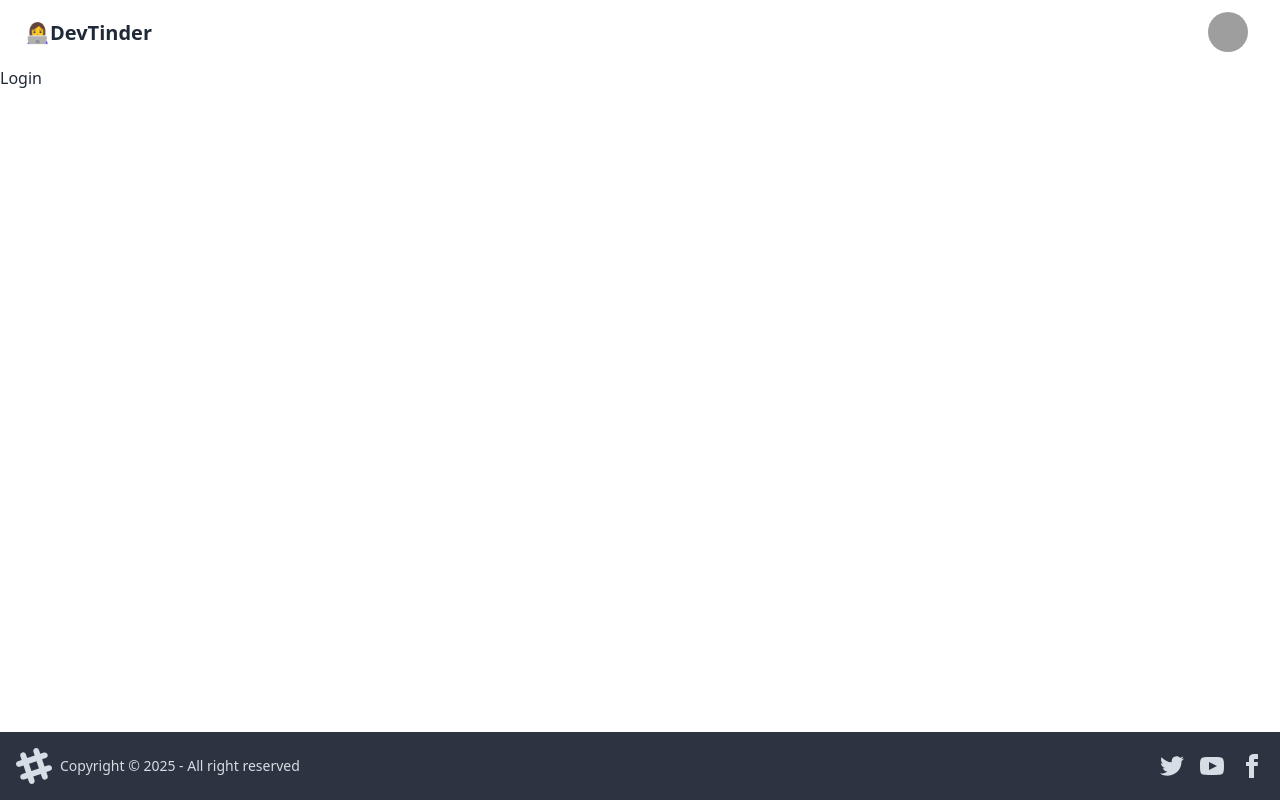
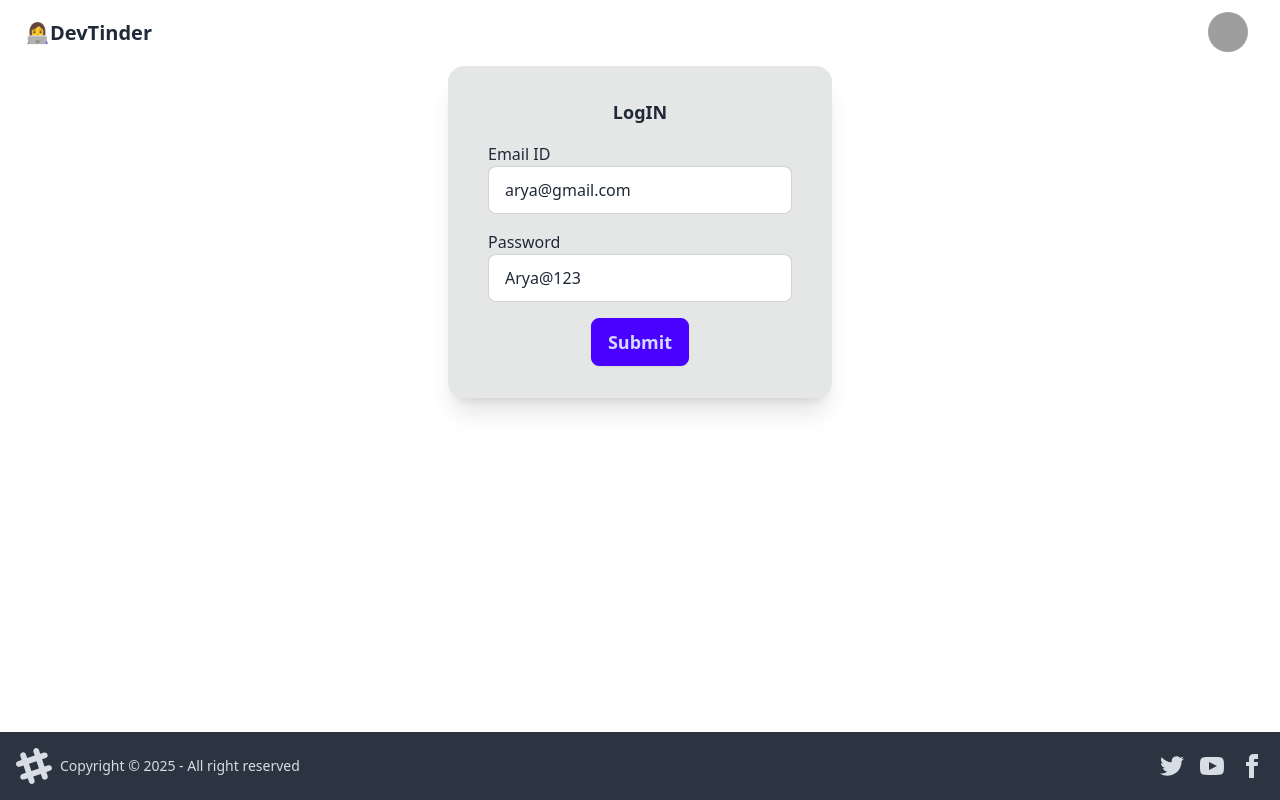
Before and after one commit to riteshyaaa/devTinder-web, a React (Vite) app: page /login in a window 1280 px wide. Built offline with nearby package versions, Linux system fonts and the light colour scheme; grey boxes are pictures that could not be loaded.

Commit message:
Add axios and CORS support; update Login component for API integration

```diff
--- a/package.json
+++ b/package.json
@@ -11,6 +11,8 @@
   },
   "dependencies": {
     "@tailwindcss/vite": "^4.0.3",
+    "axios": "^1.7.9",
+    "cors": "^2.8.5",
     "react": "^18.3.1",
     "react-dom": "^18.3.1",
     "react-router-dom": "^6.29.0"
--- a/src/Login.jsx
+++ b/src/Login.jsx
@@ -1,9 +1,66 @@
-import React from 'react'
+import React, { useState } from "react";
+import axios from "axios";
 
 const Login = () => {
+  const [email, setEmail] = useState("arya@gmail.com");
+  const [password, setPassword] = useState("Arya@123");
+
+  const handleSubmit = async () => {
+
+    try {
+
+      const res = await axios.post(
+        "http://localhost:3000/login",
+        {
+          email,
+          password
+        },
+        {
+          withCredentials: true,
+        }
+      );
+    } catch (err) {
+      console.log(err);
+    }
+  };
+
   return (
-    <div>Login</div>
-  )
-}
+    <div className="flex justify-center">
+      <div className="card bg-base-300 w-96 shadow-xl">
+        <div className="card-body">
+          <h2 className="card-title text-lg font-bold justify-center">LogIN</h2>
+          <div>
+            <div className="p-2">
+              Email ID
+              <input
+                type="text"
+                value={email}
+                className="input input-bordered w-full max-w-xs"
+                onChange={(e) => setEmail(e.target.value)}
+              />
+            </div>
+            <div className="p-2">
+              Password
+              <input
+                type="text"
+                value={password}
+                className="input input-bordered w-full max-w-xs"
+                onChange={(e) => setPassword(e.target.value)}
+              />
+            </div>
+          </div>
+          <div className="card-actions justify-center">
+            <button
+              className="btn btn-primary text-lg font-bold"
+              onClick={handleSubmit}
+            >
+              Submit
+            </button>
+          </div>
+        </div>
+      </div>
+    </div>
+  );
+};
 
-export default Login
+export default Login;
```
Also changed, not shown: 2 other files (tests, documents, lock files or other folders).
